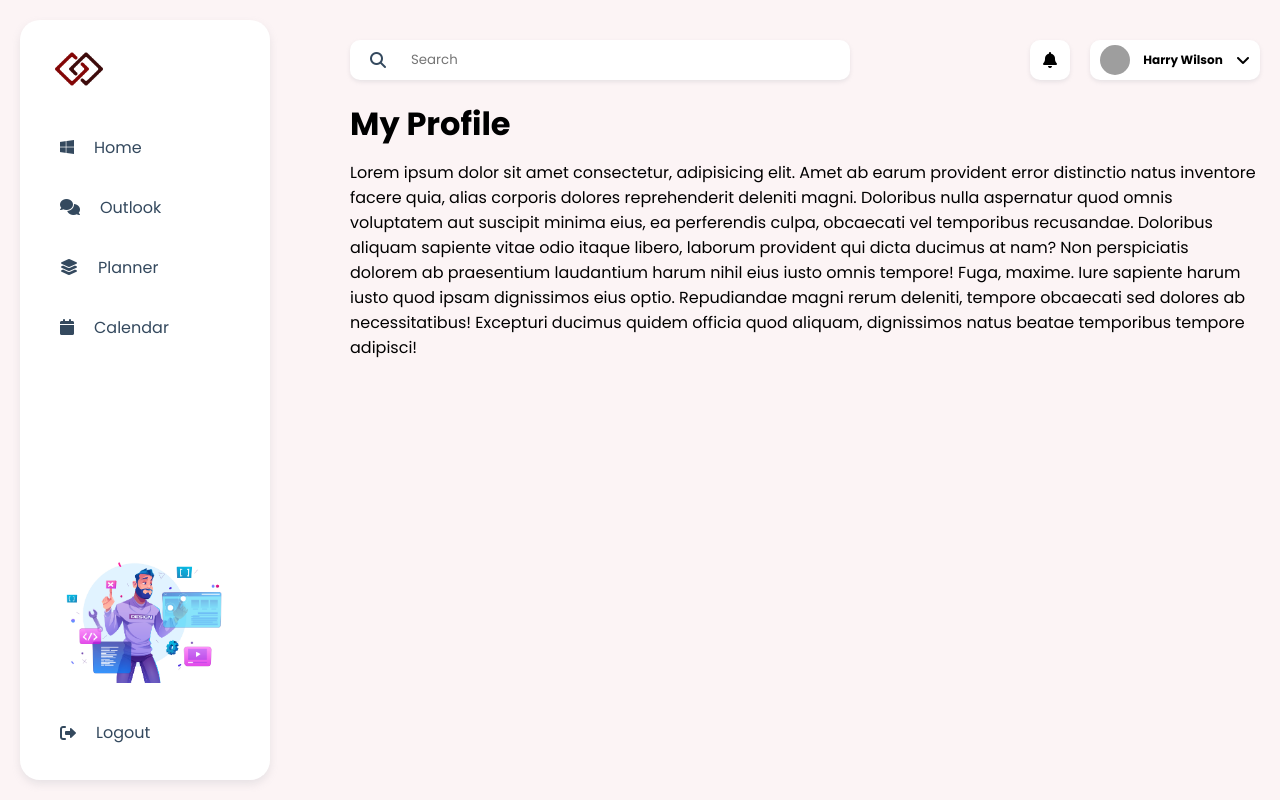
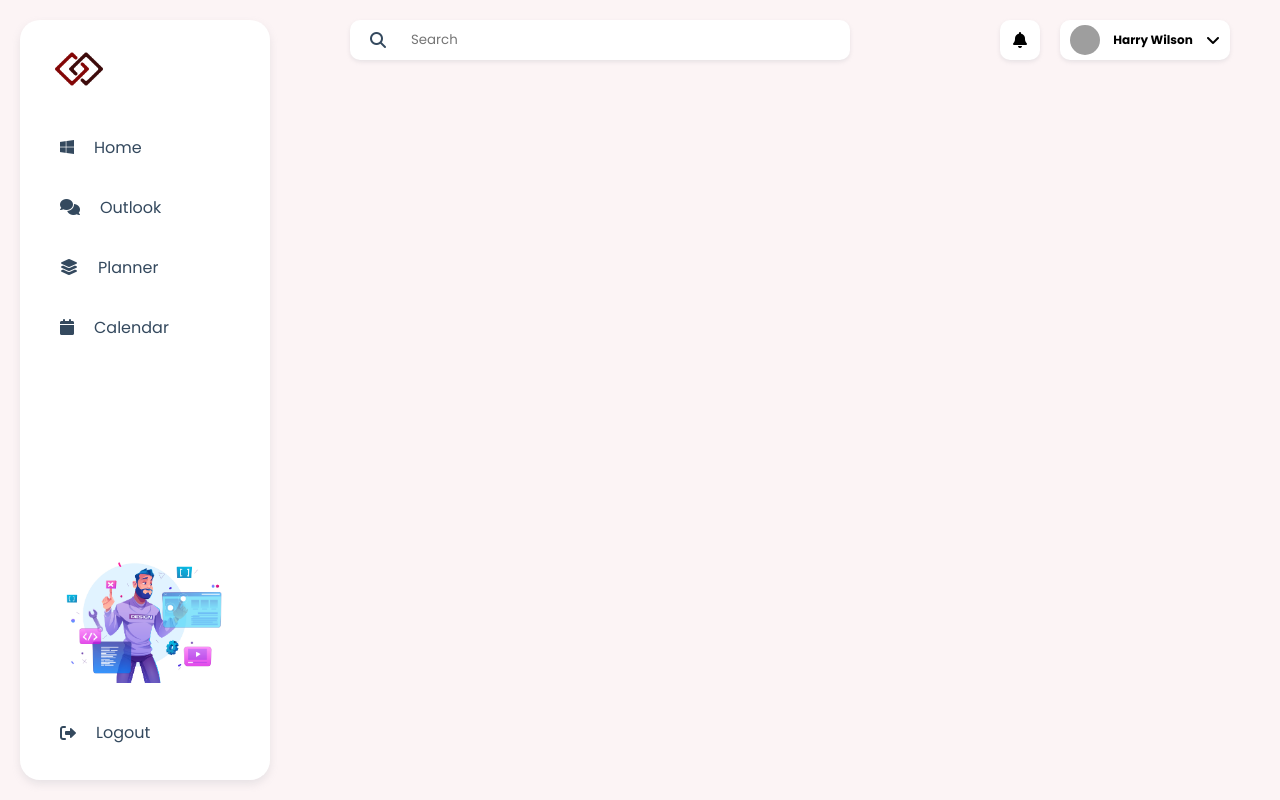
Before and after one commit to sary1/wework, a React (Create React App) app in the folder client/: page / in a window 1280 px wide. Built offline with nearby package versions, Linux system fonts and the light colour scheme; grey boxes are pictures that could not be loaded.

Commit message:
Project clean up

```diff
--- a/client/src/App.js
+++ b/client/src/App.js
@@ -1,9 +1,13 @@
 import Profile from "./pages/Profile";
 import "./App.scss";
+import HeaderNav from "./components/HeaderNav";
+import Navbar from "./components/Navbar";
 
 function App() {
   return (
     <div className="App">
+      <Navbar />
+      <HeaderNav />
       <Profile />
     </div>
   );
--- a/client/src/components/Header/index.jsx
+++ /dev/null
@@ -1,35 +0,0 @@
-import React from "react";
-import "./Header.scss";
-
-const index = () => {
-  return (
-    <div className="Header">
-      <div className="Header-searchArea">
-        <i class="Header-searchArea-searchBtn fa-solid fa-magnifying-glass"></i>
-        <input
-          type="text"
-          placeholder="Search"
-          className="Header-searchArea-inputField"
-        />
-      </div>
-      <div className="Header-userArea">
-        <div className="Header-userArea-notifications">
-          <i class="fa-solid fa-bell"></i>
-        </div>
-        <div className="Header-userArea-info">
-          <div className="Header-userArea-info-pp">
-            <img
-              src="/images/user1.jpg"
-              alt="profile-pic"
-              className="Header-userArea-info-ppImg"
-            />
-          </div>
-          <p className="Header-userArea-info-name">Harry Wilson</p>
-          <i class="Header-userArea-info-icon fa-solid fa-angle-down"></i>
-        </div>
-      </div>
-    </div>
-  );
-};
-
-export default index;
--- a/client/src/components/Header/Header.scss
+++ b/client/src/components/HeaderNav/HeaderNav.scss
@@ -1,5 +1,6 @@
-.Header {
-  width: 100%;
+.HeaderNav {
+  width: calc(100vw - 380px);
+  margin-left: 350px;
   position: absolute;
   top: 20px;
   height: 40px;
--- /dev/null
+++ b/client/src/components/HeaderNav/index.jsx
@@ -0,0 +1,35 @@
+import React from "react";
+import "./HeaderNav.scss";
+
+const index = () => {
+  return (
+    <div className="HeaderNav">
+      <div className="HeaderNav-searchArea">
+        <i class="HeaderNav-searchArea-searchBtn fa-solid fa-magnifying-glass"></i>
+        <input
+          type="text"
+          placeholder="Search"
+          className="HeaderNav-searchArea-inputField"
+        />
+      </div>
+      <div className="HeaderNav-userArea">
+        <div className="HeaderNav-userArea-notifications">
+          <i class="fa-solid fa-bell"></i>
+        </div>
+        <div className="HeaderNav-userArea-info">
+          <div className="HeaderNav-userArea-info-pp">
+            <img
+              src="/images/user1.jpg"
+              alt="profile-pic"
+              className="HeaderNav-userArea-info-ppImg"
+            />
+          </div>
+          <p className="HeaderNav-userArea-info-name">Harry Wilson</p>
+          <i class="HeaderNav-userArea-info-icon fa-solid fa-angle-down"></i>
+        </div>
+      </div>
+    </div>
+  );
+};
+
+export default index;
--- a/client/src/pages/Profile/Profile.scss
+++ b/client/src/pages/Profile/Profile.scss
@@ -1,24 +1,11 @@
 .Profile {
   &-body {
-    width: calc(100vw - 350px);
+    width: calc(100vw - 380px);
     margin-left: 350px;
     display: flex;
     flex-direction: column;
     position: absolute;
     top: 20px;
-    width: calc(100vw - 350px);
     padding-right: 20px;
-
-    &-title {
-      position: absolute;
-      top: 80px;
-      font-weight: 600;
-    }
-
-    &-content {
-      position: absolute;
-      top: 140px;
-      padding-right: 20px;
-    }
   }
 }
--- a/client/src/pages/Profile/index.jsx
+++ b/client/src/pages/Profile/index.jsx
@@ -1,33 +1,10 @@
 import React from "react";
 import Navbar from "../../components/Navbar";
-import Header from "../../components/Header";
 
 import "./Profile.scss";
 
 const Profile = () => {
-  return (
-    <div className="Profile">
-      <Navbar />
-      <div className="Profile-body">
-        <Header />
-        <h1 className="Profile-body-title">My Profile</h1>
-        <div className="Profile-body-content">
-          Lorem ipsum dolor sit amet consectetur, adipisicing elit. Amet ab
-          earum provident error distinctio natus inventore facere quia, alias
-          corporis dolores reprehenderit deleniti magni. Doloribus nulla
-          aspernatur quod omnis voluptatem aut suscipit minima eius, ea
-          perferendis culpa, obcaecati vel temporibus recusandae. Doloribus
-          aliquam sapiente vitae odio itaque libero, laborum provident qui dicta
-          ducimus at nam? Non perspiciatis dolorem ab praesentium laudantium
-          harum nihil eius iusto omnis tempore! Fuga, maxime. Iure sapiente
-          harum iusto quod ipsam dignissimos eius optio. Repudiandae magni rerum
-          deleniti, tempore obcaecati sed dolores ab necessitatibus! Excepturi
-          ducimus quidem officia quod aliquam, dignissimos natus beatae
-          temporibus tempore adipisci!
-        </div>
-      </div>
-    </div>
-  );
+  return <div className="Profile"></div>;
 };
 
 export default Profile;
```
